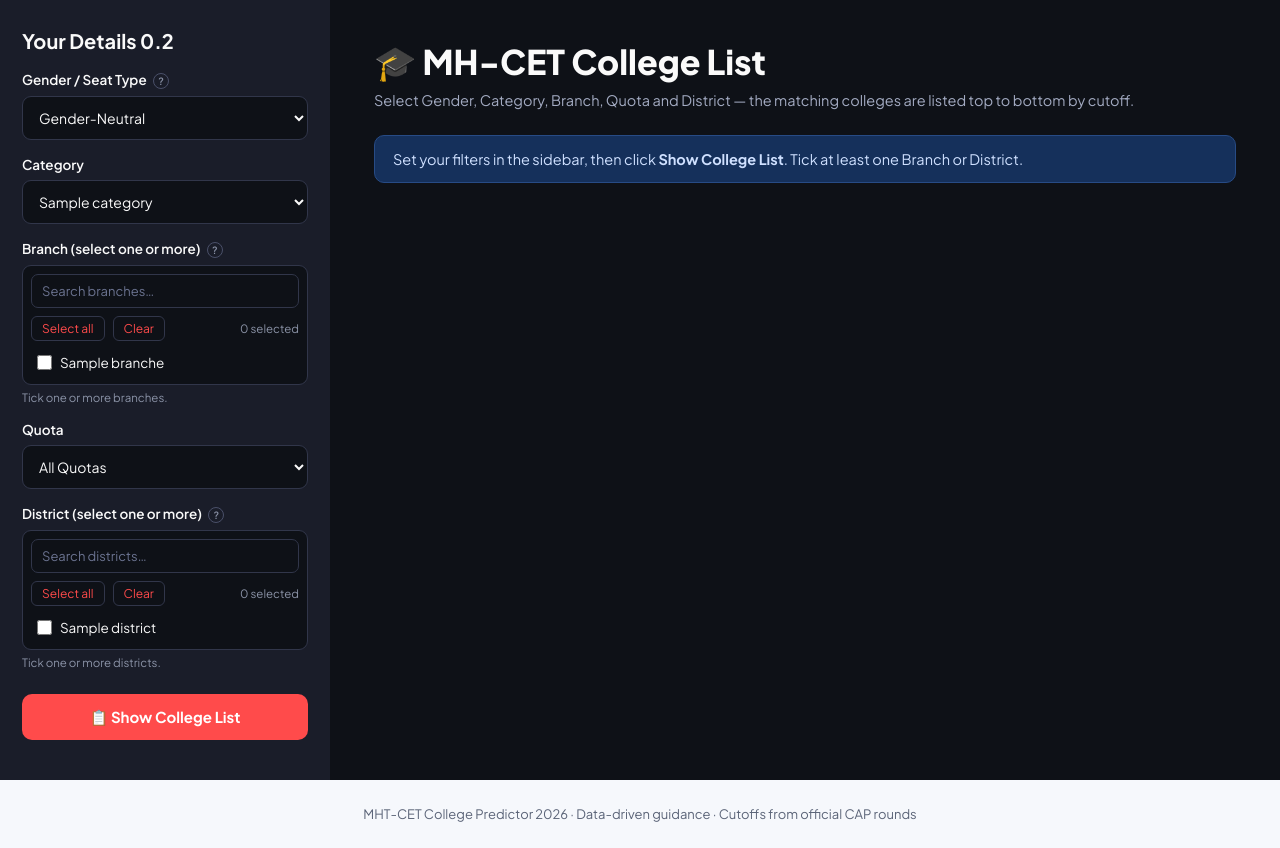
After one commit to Radhesham87/mhtcet-predictor2, a Flask app: template templates/college_list.html in a window 1280 px wide. The commit adds this page. Run offline with Flask 3, Linux system fonts and the light colour scheme; the template is opened without the code that fills it: most values are stand-ins (such as "Sample title", 1, 10 or a date in 2020).

Commit message:
Add College List page (filter-only, top-to-bottom sort) with PDF export

```diff
--- a/app.py
+++ b/app.py
@@ -317,6 +317,67 @@ def run_prediction(form):
             "results": results}
 
 
+def run_college_list(form):
+    """Filter-only college list (no percentile/rank input).
+
+    Returns colleges matching gender/category/branch/quota/district,
+    sorted top-to-bottom by cutoff percentile (best first).
+    """
+    df = load_data()
+    priority_codes = [int(c) for c in get_setting("priority_codes")]
+
+    branches = form.get("branches") or []
+    districts = form.get("districts") or []
+    if not branches and not districts:
+        return {"error": "Select at least one Branch or District "
+                         "to generate the college list."}
+
+    d = df[df["Base Category"] == form.get("category", "OPEN")]
+
+    gender = form.get("gender", "Gender-Neutral")
+    if gender != "Any":
+        if gender == "Female (Ladies)":
+            d = d[d["Gender"].isin(
+                ["Female (Ladies)", "Gender-Neutral", "Any"])]
+        else:
+            d = d[d["Gender"].isin([gender, "Any"])]
+
+    quota = form.get("quota", "All Quotas")
+    if branches:
+        d = d[d["Course Name"].isin(branches)]
+    if quota != "All Quotas":
+        d = d[d["Level"] == quota]
+    if districts:
+        d = d[d["District"].isin(districts)]
+
+    if d.empty:
+        return {"results": [], "priority_count": 0,
+                "institute_count": 0, "district_count": 0}
+
+    # top-to-bottom: highest cutoff percentile first
+    d = d.sort_values("Cutoff Percentile", ascending=False).copy()
+
+    results = []
+    for _, r in d.iterrows():
+        results.append({
+            "priority": bool(int(r["Institute Code"]) in priority_codes),
+            "code": int(r["Institute Code"]),
+            "institute": str(r["Institute Name"]),
+            "district": str(r["District"]),
+            "course": str(r["Course Name"]),
+            "seat_code": str(r["Category"]),
+            "quota": str(r["Level"]),
+            "cutoff_pct": round(float(r["Cutoff Percentile"]), 4),
+            "cutoff_rank": (int(r["Cutoff Rank"])
+                            if pd.notna(r["Cutoff Rank"]) else None),
+        })
+
+    return {"results": results,
+            "priority_count": sum(1 for r in results if r["priority"]),
+            "institute_count": int(d["Institute Name"].nunique()),
+            "district_count": int(d["District"].nunique())}
+
+
 # ----------------------------------------------------------------- auth
 def login_required(fn):
     @wraps(fn)
@@ -546,6 +607,142 @@ def build_pdf(out, payload):
     return buf.getvalue()
 
 
+# ------------------------------------------------------ college list page
+@app.route("/college-list")
+@login_required
+def college_list():
+    df = load_data()
+    return render_template(
+        "college_list.html",
+        categories=sorted(df["Base Category"].unique()),
+        branches=sorted(df["Course Name"].dropna().unique()),
+        quotas=sorted(df["Level"].dropna().unique()),
+        districts=sorted(df["District"].dropna().unique()))
+
+
+@app.route("/api/college-list", methods=["POST"])
+@login_required
+def api_college_list():
+    payload = request.get_json(force=True)
+    return jsonify(run_college_list(payload))
+
+
+@app.route("/api/college-list-report", methods=["POST"])
+@login_required
+def api_college_list_report():
+    payload = request.get_json(force=True)
+    out = run_college_list(payload)
+    if out.get("error") or not out.get("results"):
+        return jsonify({"error": out.get("error",
+                                         "No results to export.")}), 400
+    pdf = build_list_pdf(out, payload)
+    fname = f"MHCET_College_List_{datetime.now().strftime('%Y%m%d_%H%M%S')}.pdf"
+    return send_file(io.BytesIO(pdf), mimetype="application/pdf",
+                     as_attachment=True, download_name=fname)
+
+
+def build_list_pdf(out, payload):
+    buf = io.BytesIO()
+    doc = SimpleDocTemplate(buf, pagesize=landscape(A4),
+                            leftMargin=12 * mm, rightMargin=12 * mm,
+                            topMargin=12 * mm, bottomMargin=12 * mm)
+    styles = getSampleStyleSheet()
+    cell = ParagraphStyle("cell", parent=styles["Normal"], fontSize=7.5,
+                          leading=9)
+    head = ParagraphStyle("head", parent=styles["Normal"], fontSize=8,
+                          leading=10, textColor=colors.white,
+                          fontName="Helvetica-Bold")
+
+    # ---- selection details block: Gender / Category / Quota /
+    #      Branches / Districts ----
+    gender = payload.get("gender") or "-"
+    category = payload.get("category") or "-"
+    quota = payload.get("quota") or "All Quotas"
+    branches = payload.get("branches") or []
+    districts = payload.get("districts") or []
+
+    def _join_limited(items, all_label, max_items=12):
+        if not items:
+            return all_label
+        if len(items) <= max_items:
+            return ", ".join(items)
+        return (", ".join(items[:max_items])
+                + f" … (+{len(items) - max_items} more)")
+
+    branches_txt = _join_limited(branches, "All Branches")
+    districts_txt = _join_limited(districts, "All Districts")
+
+    lbl = ParagraphStyle("lbl", parent=styles["Normal"], fontSize=9,
+                         leading=11, fontName="Helvetica-Bold",
+                         textColor=colors.HexColor("#1f4e79"))
+    val = ParagraphStyle("val", parent=styles["Normal"], fontSize=9,
+                         leading=11)
+    details = Table([
+        [Paragraph("Gender", lbl), Paragraph(gender, val),
+         Paragraph("Category", lbl), Paragraph(category, val)],
+        [Paragraph("Quota", lbl), Paragraph(quota, val),
+         Paragraph("Total Colleges", lbl),
+         Paragraph(str(len(out["results"])), val)],
+        [Paragraph("Branches", lbl), Paragraph(branches_txt, val),
+         Paragraph("Districts", lbl), Paragraph(districts_txt, val)],
+    ], colWidths=[28 * mm, 92 * mm, 30 * mm, 65 * mm])
+    details.setStyle(TableStyle([
+        ("GRID", (0, 0), (-1, -1), 0.4, colors.HexColor("#c9d6e5")),
+        ("BACKGROUND", (0, 0), (0, -1), colors.HexColor("#eef3f8")),
+        ("BACKGROUND", (2, 0), (2, -1), colors.HexColor("#eef3f8")),
+        ("VALIGN", (0, 0), (-1, -1), "MIDDLE"),
+        ("TOPPADDING", (0, 0), (-1, -1), 5),
+        ("BOTTOMPADDING", (0, 0), (-1, -1), 5),
+        ("LEFTPADDING", (0, 0), (-1, -1), 6),
+    ]))
+
+    story = [
+        Paragraph("MHT-CET College List Report", styles["Title"]),
+        Spacer(1, 3 * mm),
+        details,
+        Spacer(1, 4 * mm),
+        Paragraph(
+            f"Sorted top-to-bottom by cutoff percentile (best first) | "
+            f"Generated: {datetime.now().strftime('%d %b %Y, %I:%M %p')} | "
+            f"* = priority institute", styles["Normal"]),
+        Spacer(1, 6 * mm)]
+
+    headers = ["Sr.No", "Institute Code", "Institute Name", "District",
+               "Course Name", "Quota", "Cutoff Percentile", "Cutoff Rank",
+               "College Number"]
+    data = [[Paragraph(h, head) for h in headers]]
+    for i, r in enumerate(out["results"], 1):
+        star = "* " if r["priority"] else ""
+        data.append([
+            Paragraph(str(i), cell),
+            Paragraph(str(r["code"]), cell),
+            Paragraph(star + r["institute"], cell),
+            Paragraph(r["district"], cell),
+            Paragraph(r["course"], cell),
+            Paragraph(r["quota"], cell),
+            Paragraph(f"{r['cutoff_pct']:.4f}", cell),
+            Paragraph(f"{r['cutoff_rank']:,}" if r["cutoff_rank"] else "-",
+                      cell),
+            Paragraph("", cell)])   # College Number - left blank to fill in
+    table = Table(data, colWidths=[11 * mm, 17 * mm, 62 * mm, 23 * mm,
+                                   51 * mm, 40 * mm, 20 * mm, 20 * mm,
+                                   25 * mm],
+                  repeatRows=1)
+    cmds = [("BACKGROUND", (0, 0), (-1, 0), colors.HexColor("#1f4e79")),
+            ("GRID", (0, 0), (-1, -1), 0.4, colors.grey),
+            ("VALIGN", (0, 0), (-1, -1), "TOP"),
+            ("ROWBACKGROUNDS", (0, 1), (-1, -1),
+             [colors.white, colors.HexColor("#eef3f8")])]
+    for i, r in enumerate(out["results"], 1):
+        if r["priority"]:
+            cmds.append(("BACKGROUND", (0, i), (-1, i),
+                         colors.HexColor("#fff3cd")))
+    table.setStyle(TableStyle(cmds))
+    story.append(table)
+    doc.build(story)
+    return buf.getvalue()
+
+
 # ----------------------------------------------------------------- admin
 @app.route("/admin")
 @admin_required
--- a/templates/base.html
+++ b/templates/base.html
@@ -16,6 +16,7 @@
     <div class="nav-links">
       <a href="{{ url_for('features') }}">Features</a>
       <a href="{{ url_for('predictor') }}">Predictor</a>
+      <a href="{{ url_for('college_list') }}">College List</a>
       {% if session.get('role') == 'admin' %}<a href="{{ url_for('admin') }}">Admin</a>{% endif %}
       <span class="nav-user">{{ session.get('name') }}</span>
       <a class="btn-outline" href="{{ url_for('logout') }}">Logout</a>
--- /dev/null
+++ b/templates/college_list.html
@@ -0,0 +1,167 @@
+{% extends "base.html" %}
+{% block title %}MHT-CET College List{% endblock %}
+{% block content %}
+<div class="dark-app">
+  <aside class="side">
+    <h2>Your Details 0.2</h2>
+
+    <label class="s-label">Gender / Seat Type <span class="q2" title="Ladies seats are female-only. Female candidates can also select Gender-Neutral. 'Any' shows special codes (PWD/DEF/EWS/TFWS).">?</span></label>
+    <select id="gender">
+      <option>Gender-Neutral</option>
+      <option>Female (Ladies)</option>
+      <option>Any</option>
+    </select>
+
+    <label class="s-label">Category</label>
+    <select id="category">
+      {% for c in categories %}<option {% if c=='OPEN' %}selected{% endif %}>{{ c }}</option>{% endfor %}
+    </select>
+
+    <label class="s-label">Branch (select one or more) <span class="q2" title="Tick at least one branch or district to generate the list.">?</span></label>
+    <div class="chk-group" id="branches">
+      <input type="text" class="chk-search" placeholder="Search branches…" oninput="filterChecks('branches', this.value)">
+      <div class="chk-tools">
+        <button type="button" onclick="setAllChecks('branches', true)">Select all</button>
+        <button type="button" onclick="setAllChecks('branches', false)">Clear</button>
+        <span class="chk-count" id="branches-count">0 selected</span>
+      </div>
+      <div class="chk-list">
+        {% for b in branches %}
+        <label class="chk-item"><input type="checkbox" value="{{ b }}" onchange="updateCount('branches')"><span>{{ b }}</span></label>
+        {% endfor %}
+      </div>
+    </div>
+    <span class="s-hint">Tick one or more branches.</span>
+
+    <label class="s-label">Quota</label>
+    <select id="quota">
+      <option>All Quotas</option>
+      {% for q in quotas %}<option>{{ q }}</option>{% endfor %}
+    </select>
+
+    <label class="s-label">District (select one or more) <span class="q2" title="Tick at least one branch or district to generate the list.">?</span></label>
+    <div class="chk-group" id="districts">
+      <input type="text" class="chk-search" placeholder="Search districts…" oninput="filterChecks('districts', this.value)">
+      <div class="chk-tools">
+        <button type="button" onclick="setAllChecks('districts', true)">Select all</button>
+        <button type="button" onclick="setAllChecks('districts', false)">Clear</button>
+        <span class="chk-count" id="districts-count">0 selected</span>
+      </div>
+      <div class="chk-list">
+        {% for d in districts %}
+        <label class="chk-item"><input type="checkbox" value="{{ d }}" onchange="updateCount('districts')"><span>{{ d }}</span></label>
+        {% endfor %}
+      </div>
+    </div>
+    <span class="s-hint">Tick one or more districts.</span>
+
+    <button class="btn-predict" onclick="showList()">📋 Show College List</button>
+  </aside>
+
+  <main class="main">
+    <h1 class="d-title">🎓 MH-CET College List</h1>
+    <p class="d-sub">Select Gender, Category, Branch, Quota and District — the matching colleges are listed top to bottom by cutoff.</p>
+
+    <div id="info" class="d-info">Set your filters in the sidebar, then click <b>Show College List</b>. Tick at least one Branch or District.</div>
+    <div id="loading" class="d-info" style="display:none">Building your college list…</div>
+    <div id="error" class="d-warn" style="display:none"></div>
+
+    <div id="results" style="display:none">
+      <div class="metric-row">
+        <div class="metric"><span>Total Options</span><b id="m-total"></b></div>
+        <div class="metric"><span>Priority Options</span><b id="m-prio"></b></div>
+        <div class="metric"><span>Institutes</span><b id="m-inst"></b></div>
+        <div class="metric"><span>Districts Covered</span><b id="m-dist"></b></div>
+      </div>
+      <div class="d-table-wrap">
+        <table class="d-table">
+          <thead><tr>
+            <th></th><th>Priority</th><th>Institute Code</th><th>Institute Name</th>
+            <th>District</th><th>Course Name</th><th>Category</th><th>Quota</th>
+            <th>Cutoff Percentile</th><th>Cutoff Rank</th>
+          </tr></thead>
+          <tbody></tbody>
+        </table>
+      </div>
+      <button class="btn-predict wide" onclick="downloadListPdf()">📄 Download PDF Report</button>
+    </div>
+  </main>
+</div>
+
+<script>
+function multi(id){
+  return [...document.querySelectorAll('#'+id+' input[type=checkbox]:checked')].map(c=>c.value);
+}
+function updateCount(id){
+  const n = document.querySelectorAll('#'+id+' input[type=checkbox]:checked').length;
+  document.getElementById(id+'-count').textContent = n + ' selected';
+}
+function setAllChecks(id, state){
+  document.querySelectorAll('#'+id+' .chk-item').forEach(item => {
+    if (item.style.display !== 'none') item.querySelector('input').checked = state;
+  });
+  updateCount(id);
+}
+function filterChecks(id, q){
+  q = q.trim().toLowerCase();
+  document.querySelectorAll('#'+id+' .chk-item').forEach(item => {
+    const txt = item.textContent.trim().toLowerCase();
+    item.style.display = txt.includes(q) ? 'flex' : 'none';
+  });
+}
+function payload(){
+  return {
+    gender: document.getElementById('gender').value,
+    category: document.getElementById('category').value,
+    branches: multi('branches'),
+    quota: document.getElementById('quota').value,
+    districts: multi('districts')
+  };
+}
+async function showList(){
+  const err = document.getElementById('error'), res = document.getElementById('results');
+  document.getElementById('info').style.display='none';
+  err.style.display='none'; res.style.display='none';
+  document.getElementById('loading').style.display='block';
+  const r = await fetch('/api/college-list', {method:'POST',
+    headers:{'Content-Type':'application/json'}, body: JSON.stringify(payload())});
+  const out = await r.json();
+  document.getElementById('loading').style.display='none';
+  if (out.error){ err.textContent = out.error; err.style.display='block'; return; }
+  if (!out.results.length){
+    err.textContent = 'No colleges found for these filters. Try a different category, branch, quota, or district.';
+    err.style.display='block'; return;
+  }
+  document.getElementById('m-total').textContent = out.results.length;
+  document.getElementById('m-prio').textContent = out.priority_count;
+  document.getElementById('m-inst').textContent = out.institute_count;
+  document.getElementById('m-dist').textContent = out.district_count;
+  const tb = document.querySelector('.d-table tbody'); tb.innerHTML='';
+  out.results.forEach((x, i) => {
+    const tr = document.createElement('tr');
+    tr.innerHTML = `<td class="idx">${i+1}</td>
+      <td class="star">${x.priority ? '⭐' : ''}</td>
+      <td>${x.code}</td>
+      <td class="inst">${x.institute}</td>
+      <td>${x.district}</td>
+      <td>${x.course}</td>
+      <td>${x.seat_code}</td>
+      <td class="quota">${x.quota}</td>
+      <td>${x.cutoff_pct.toFixed(4)}</td>
+      <td>${x.cutoff_rank ? x.cutoff_rank.toLocaleString() : '-'}</td>`;
+    tb.appendChild(tr);
+  });
+  res.style.display='block';
+}
+async function downloadListPdf(){
+  const r = await fetch('/api/college-list-report', {method:'POST',
+    headers:{'Content-Type':'application/json'}, body: JSON.stringify(payload())});
+  if (!r.ok){ alert('Could not generate PDF.'); return; }
+  const blob = await r.blob();
+  const a = document.createElement('a');
+  a.href = URL.createObjectURL(blob);
+  a.download = 'MHCET_College_List.pdf';
+  a.click();
+}
+</script>
+{% endblock %}
```
